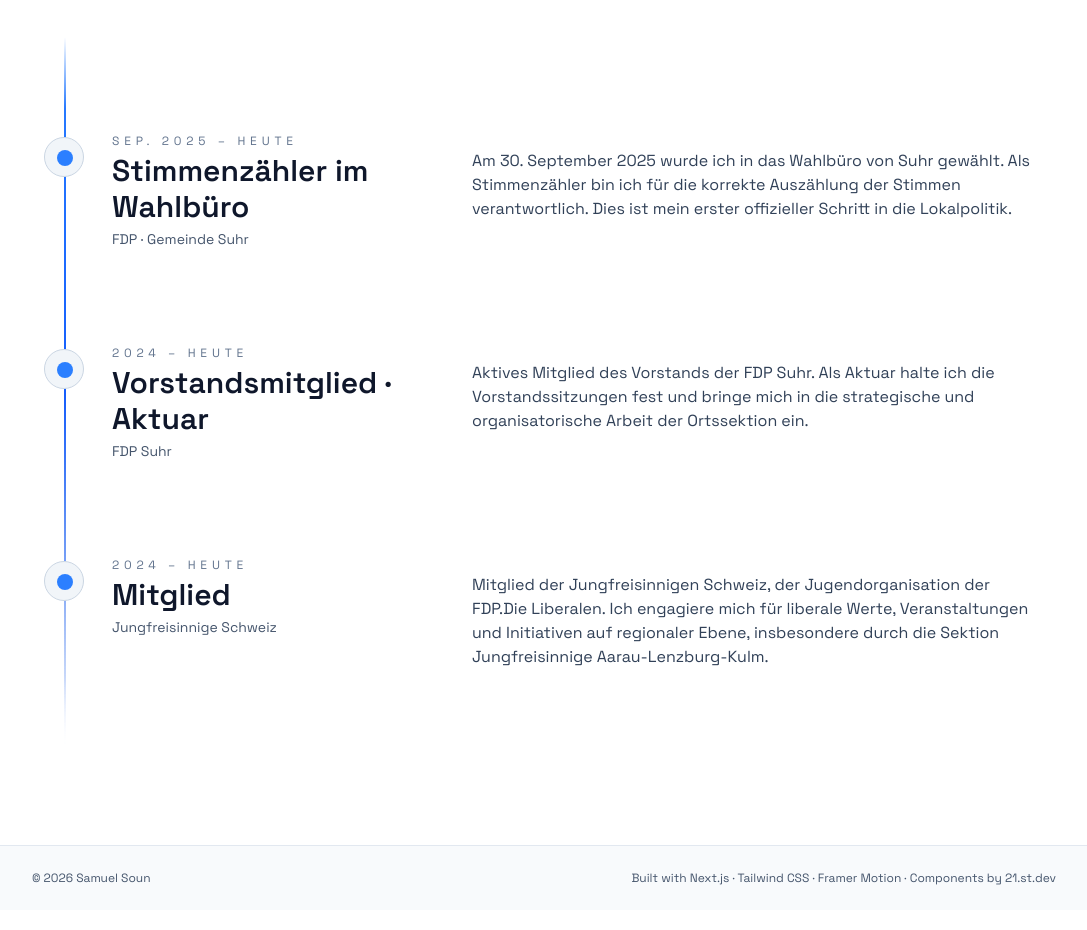
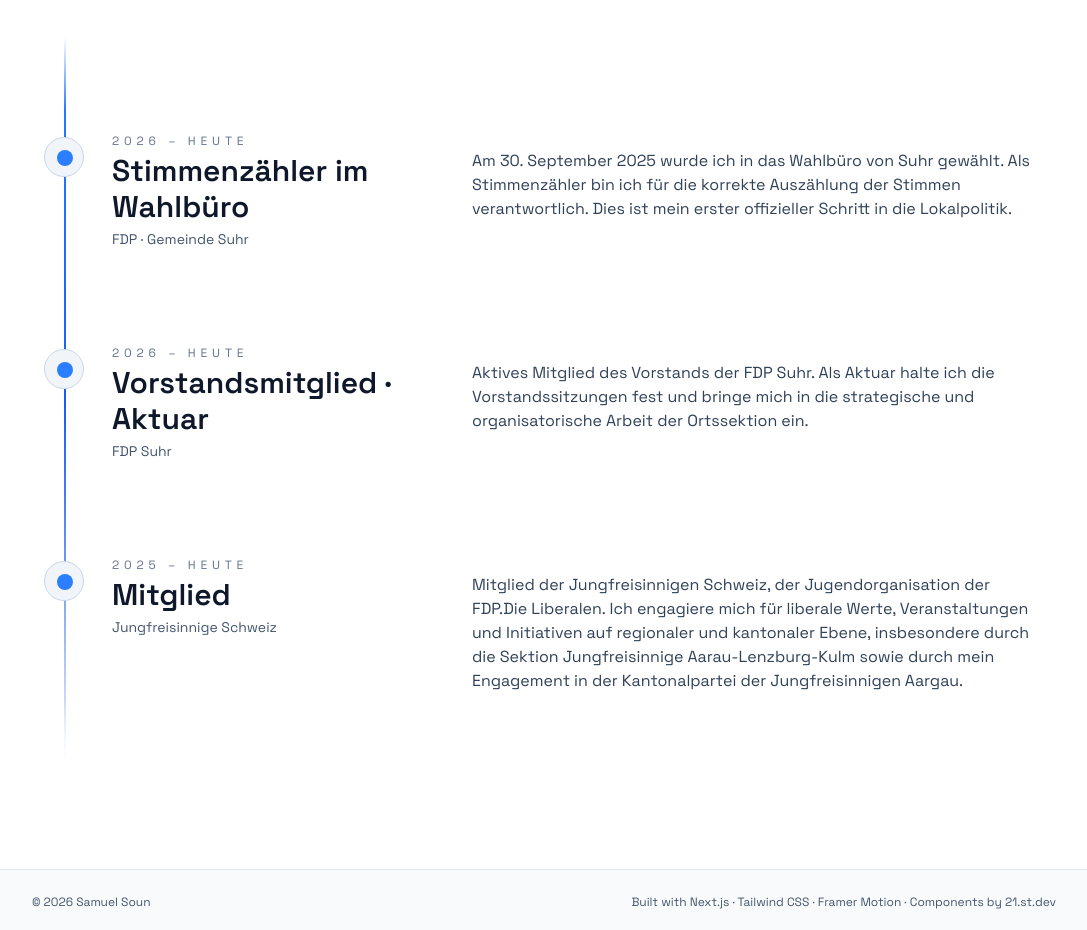
Before and after one commit to Samusn/portfolio_samuel_soun, a Next.js app: page /politics in a window 1280 px wide. Shown: the part 1980-2910 px from the top of the page, without its empty margins (96-1183 px from the left). Built offline with nearby package versions, Linux system fonts and the light colour scheme.

Commit message:
refactor: adjust politic timeline

```diff
--- a/src/data/political/about.tsx
+++ b/src/data/political/about.tsx
@@ -43,25 +43,25 @@ export const politicalPresenceHighlights: PresenceHighlight[] = [
 
 export const politicalTimelineItems: TimelineItem[] = [
   {
-    period: "Sep. 2025 – Heute",
+    period: "2026 – Heute",
     project: "Stimmenzähler im Wahlbüro",
     team: "FDP · Gemeinde Suhr",
     description:
       "Am 30. September 2025 wurde ich in das Wahlbüro von Suhr gewählt. Als Stimmenzähler bin ich für die korrekte Auszählung der Stimmen verantwortlich. Dies ist mein erster offizieller Schritt in die Lokalpolitik.",
   },
   {
-    period: "2024 – Heute",
+    period: "2026 – Heute",
     project: "Vorstandsmitglied · Aktuar",
     team: "FDP Suhr",
     description:
       "Aktives Mitglied des Vorstands der FDP Suhr. Als Aktuar halte ich die Vorstandssitzungen fest und bringe mich in die strategische und organisatorische Arbeit der Ortssektion ein.",
   },
   {
-    period: "2024 – Heute",
+    period: "2025 – Heute",
     project: "Mitglied",
     team: "Jungfreisinnige Schweiz",
     description:
-      "Mitglied der Jungfreisinnigen Schweiz, der Jugendorganisation der FDP.Die Liberalen. Ich engagiere mich für liberale Werte, Veranstaltungen und Initiativen auf regionaler Ebene, insbesondere durch die Sektion Jungfreisinnige Aarau-Lenzburg-Kulm.",
+      "Mitglied der Jungfreisinnigen Schweiz, der Jugendorganisation der FDP.Die Liberalen. Ich engagiere mich für liberale Werte, Veranstaltungen und Initiativen auf regionaler und kantonaler Ebene, insbesondere durch die Sektion Jungfreisinnige Aarau-Lenzburg-Kulm sowie durch mein Engagement in der Kantonalpartei der Jungfreisinnigen Aargau.",
   },
 ];
 
```
